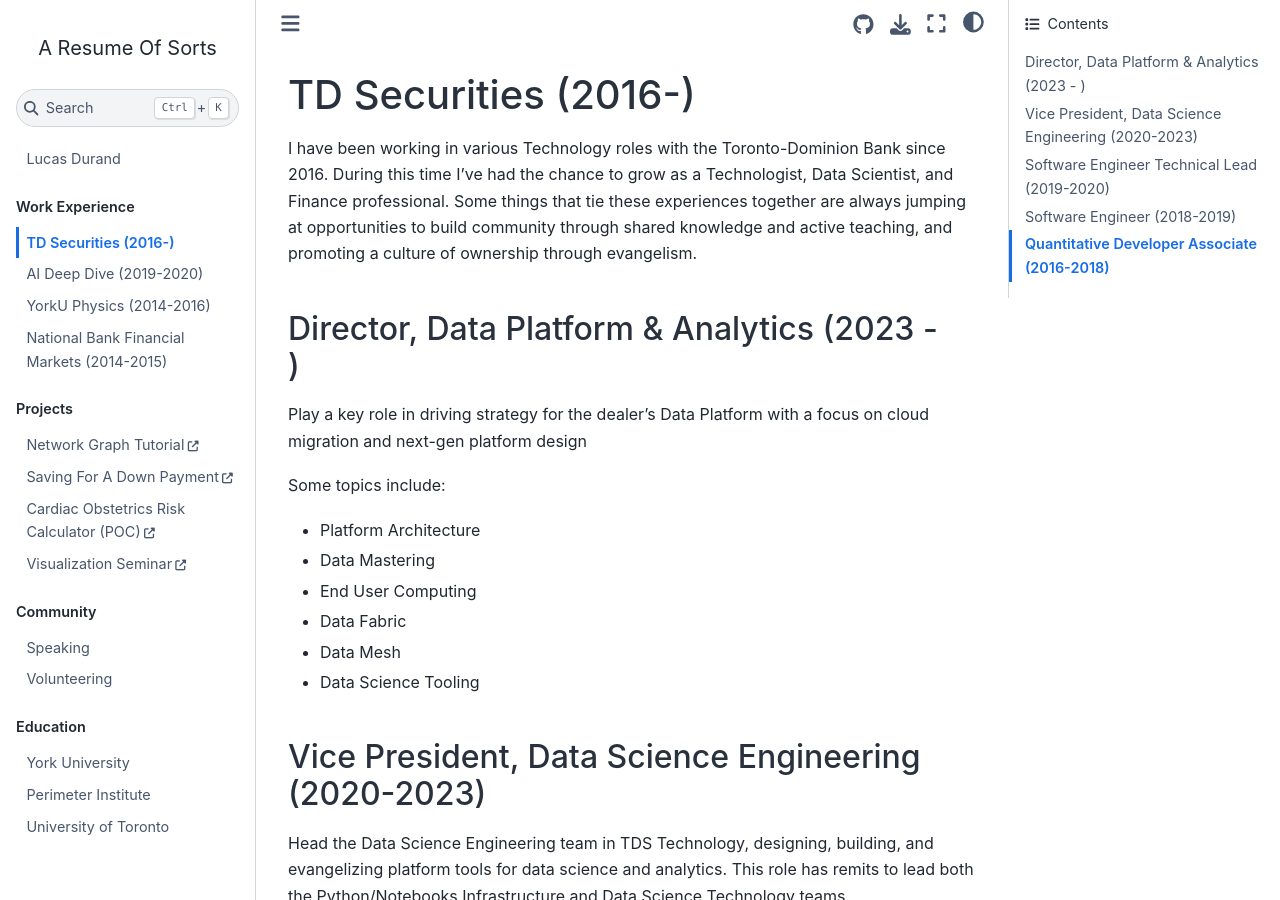
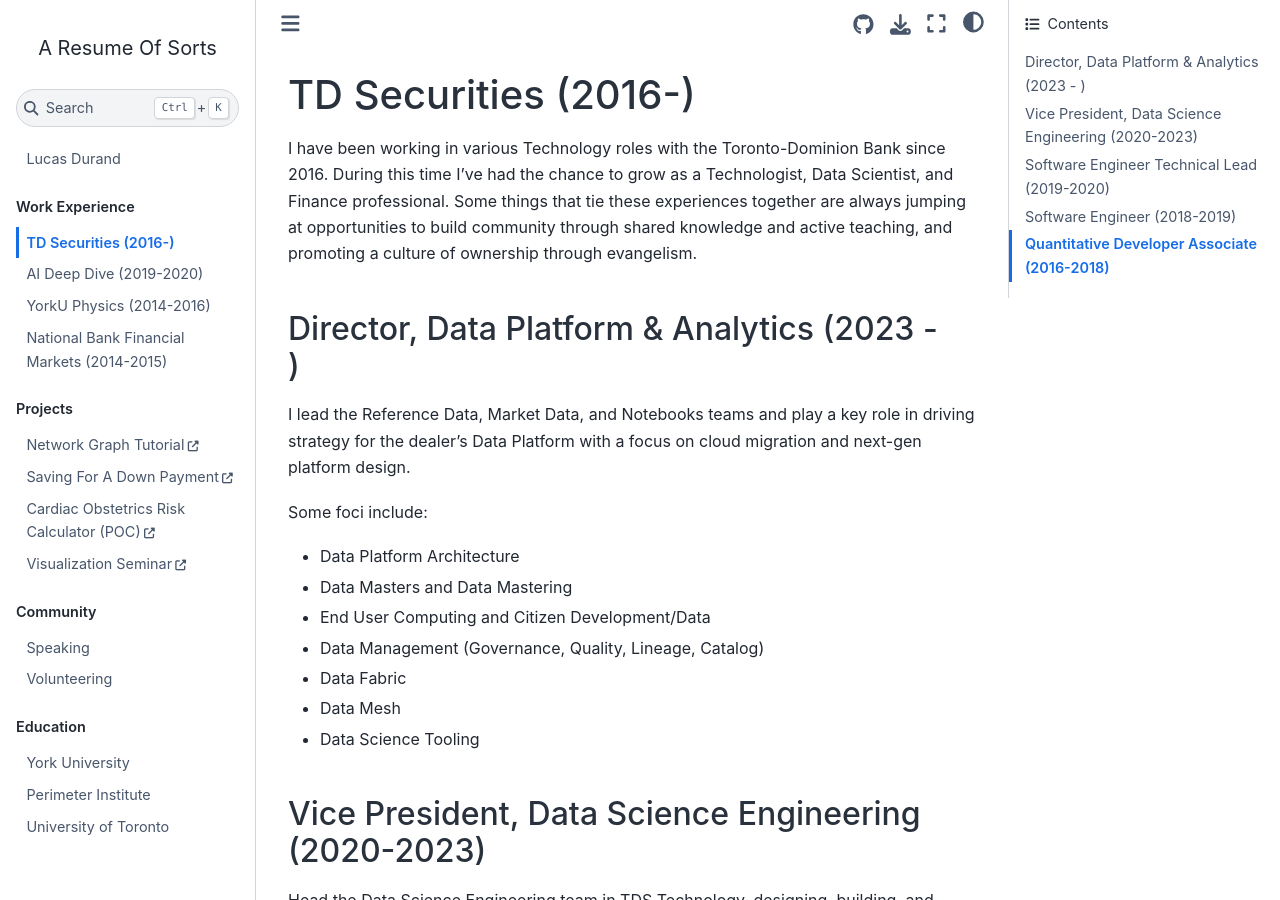
Before and after one commit to lucasdurand/lucasdurand, a Jupyter Book: the page built from work/td.md, in a window 1280 px wide and 900 px high. Built offline with Jupyter Book 1.0.4 settings and Sphinx 7.4.7 and the Sphinx Book theme 1.1.4, drawn with Linux system fonts in a browser that asks for light colours; nearby versions of some CDN libraries; pages that are not in the unit, such as notebooks, are missing from menus; comment, search, counter and statistics services are not loaded.

Commit message:
update description for TD Director role

```diff
--- a/work/td.md
+++ b/work/td.md
@@ -5,12 +5,13 @@
 
 ## Director, Data Platform & Analytics (2023 - )
 
-Play a key role in driving strategy for the dealer's Data Platform with a focus on cloud migration and next-gen platform design
+I lead the Reference Data, Market Data, and Notebooks teams and play a key role in driving strategy for the dealer's Data Platform with a focus on cloud migration and next-gen platform design.
 
-Some topics include:
-* Platform Architecture
-* Data Mastering
-* End User Computing
+Some foci include:
+* Data Platform Architecture
+* Data Masters and Data Mastering
+* End User Computing and Citizen Development/Data
+* Data Management (Governance, Quality, Lineage, Catalog)
 * Data Fabric
 * Data Mesh
 * Data Science Tooling
```
